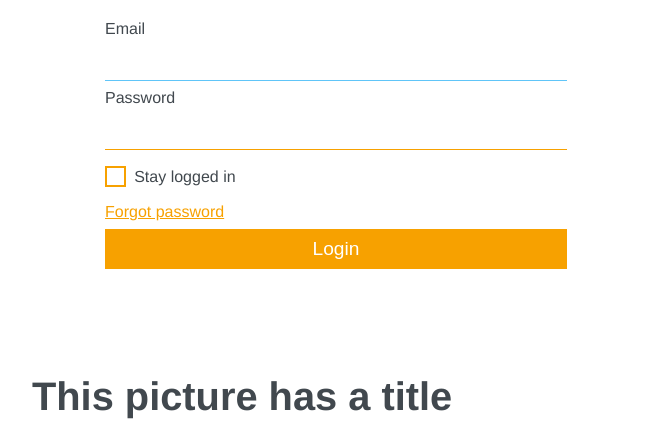
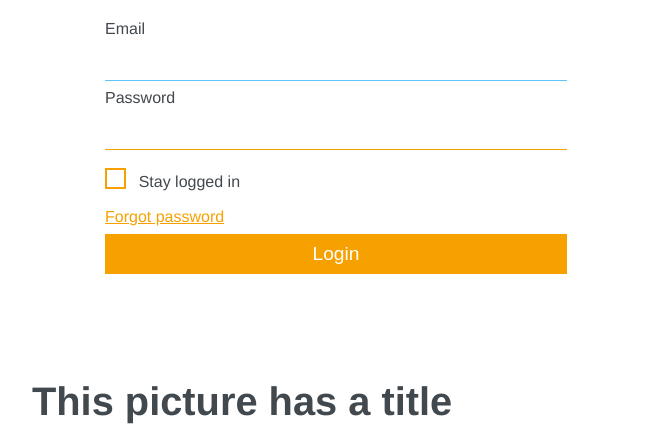
Before and after one commit to Frankwarnaar/minor-ccstr, a website: page week2/styleguide.html in a window 1280 px wide. Shown: the part 1245-1674 px from the top of the page, without its empty margins (304-975 px from the left). Drawn offline with Linux system fonts and the light colour scheme.

Commit message:
custom checkboxes fix

```diff
--- a/week2/assets/styles/patterns/atoms/forms/checkboxes.less
+++ b/week2/assets/styles/patterns/atoms/forms/checkboxes.less
@@ -9,13 +9,7 @@
 
     input {
         position: absolute;
-        width: 1px;
-        height: 1px;
-        margin: -1px;
-        padding: 0;
-        overflow: hidden;
         clip: rect(0,0,0,0);
-        border: 0;
     }
 
     div {
@@ -25,6 +19,7 @@
 
         display: inline-block;
         position: relative;
+        top: 2px;
 
         border: 2px solid @color-primary;
         background: none;
@@ -46,8 +41,13 @@
 
     input:checked + div {
         background: @color-primary;
+
         &:before {
             opacity: 1;
         }
     }
+
+    input:focus + div {
+        border-color: @color-secondary;
+    }
 }
--- a/week2/styleguide.html
+++ b/week2/styleguide.html
@@ -117,9 +117,11 @@
 
 			<div class="input-label-group">
 				<div class="custom-checkbox">
-					<input type="checkbox" id="field-stay-logged-in" name="field-stay-logged-in" value="stay-logged-in">
-					<div></div>
-					<label for="field-stay-logged-in">Stay logged in</label>
+					<label for="field-stay-logged-in">
+						<input type="checkbox" id="field-stay-logged-in" name="field-stay-logged-in" value="stay-logged-in">
+						<div></div>
+						Stay logged in
+					</label>
 				</div>
 			</div>
 
```
Also changed, not shown: week2/dist/css/app.css.
